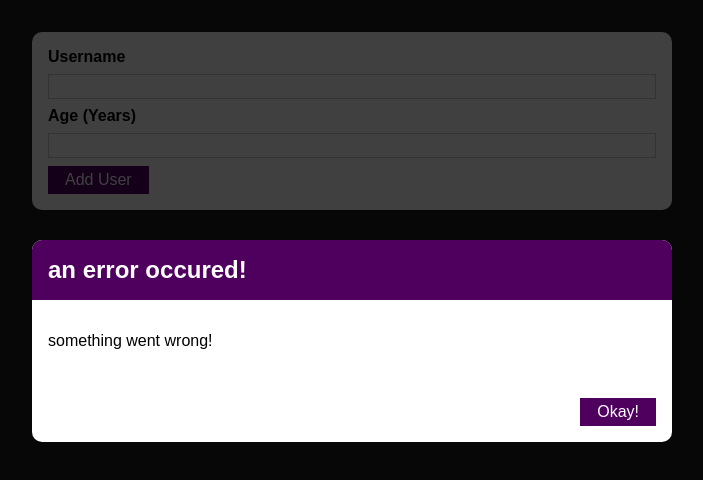
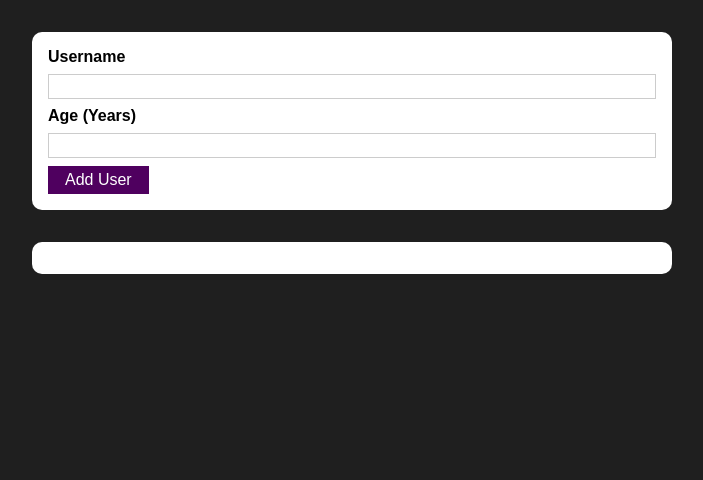
Before and after one commit to Will-Gon/simple-user-app, a React (Create React App) app: page / in a window 1280 px wide. Shown: the top 480 px of the page, without its empty margins (288-991 px from the left). Built offline with nearby package versions, Linux system fonts and the light colour scheme.

Commit message:
add close functionality for modal

```diff
--- a/src/components/UI/ErrorModal.js
+++ b/src/components/UI/ErrorModal.js
@@ -1,19 +1,13 @@
-import React, { useState } from 'react';
+import React from 'react';
 
 import Card from './Card';
 import Button from './Button';
 import classes from './ErrorModal.module.css';
 
 const ErrorModal = (props) => {
-    const [showModal, setShowModal] = useState(false);
-
-    const closeModal = () => {
-        console.log();
-        setShowModal(true);
-    };
     return (
         <div>
-            <div className={classes.backdrop}/>
+            <div className={classes.backdrop} onClick={props.onClose}/>
                 <Card className={classes.modal}>
                     <header className={classes.header}>
                         <h2>{props.title}</h2>
@@ -22,7 +16,7 @@
                         <p>{props.message}</p>
                     </div>
                     <footer className={classes.actions}>
-                        <Button onClick={closeModal}>Okay!</Button>
+                        <Button onClick={props.onClose}>Okay!</Button>
                     </footer>
                 </Card>
         </div>
--- a/src/components/Users/AddUser.js
+++ b/src/components/Users/AddUser.js
@@ -8,13 +8,22 @@
 const AddUser = (props) => {
     const [enteredUsername, setEnteredUsername] = useState('');
     const [enteredAge, setEnteredAge] = useState('');
+    const [error, setError] = useState();
 
     const addUserHandler = (e) => {
         e.preventDefault();
         if (enteredUsername.trim().length === 0 || enteredAge.trim().length === 0) {
+            setError({
+                title: 'Invalid input',
+                message: 'Please enter a valid name and age (non-empty values).'
+            });
             return;
         }
         if (+enteredAge < 1) {
+            setError({
+                title: 'Invalid age',
+                message: 'Please enter a valid age (> 0).'
+            });
             return;
         }
         props.onAddUser(enteredUsername, enteredAge);
@@ -30,9 +39,13 @@
         setEnteredAge(e.target.value);
     };
 
+    const closeModal = () => {
+        setError(null);
+    };
+
     return (
         <div>
-            <ErrorModal title="an error occured!" message="something went wrong!"/>
+            {error && <ErrorModal title={error.title} message={error.message} onClose={closeModal}/>}
                 <Card className={classes.input}>
                     <form onSubmit={addUserHandler}>
                         <label htmlFor="username">Username</label>
```
